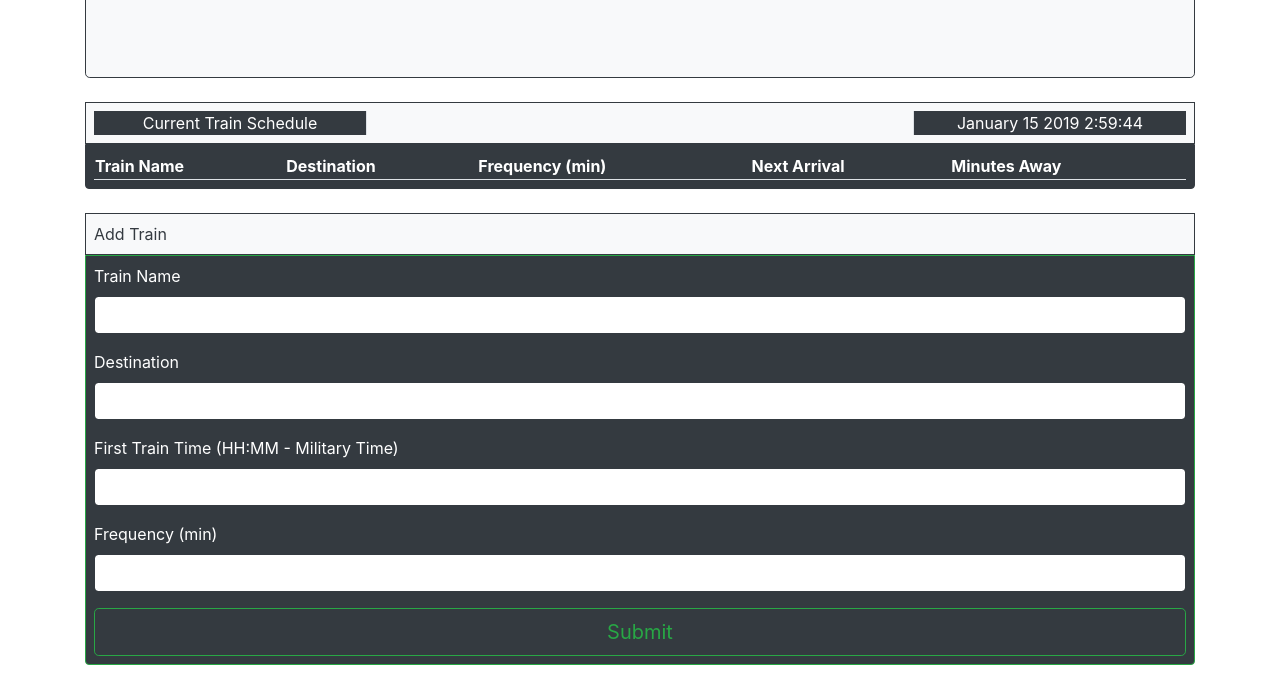
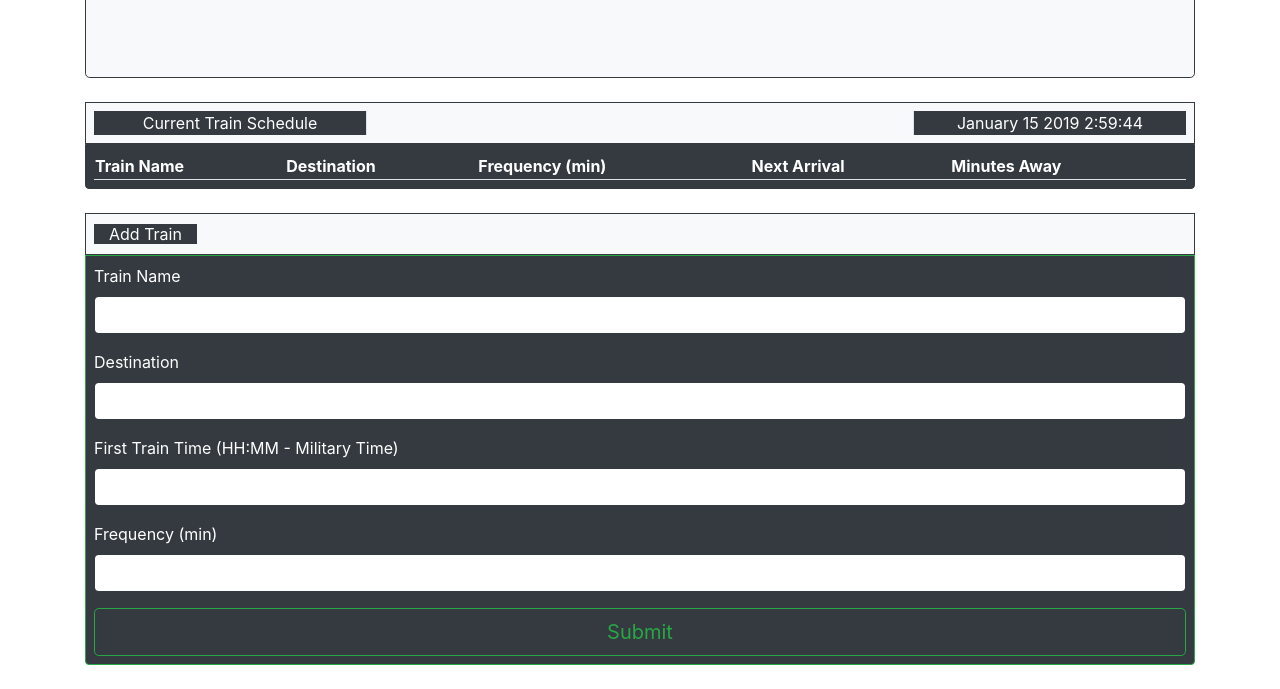
Before and after one commit to oscro/TrainApp, a plain HTML site: page index.html in a window 1280 px wide. Shown: the part 173-862 px from the top of the page. Drawn offline with nearby package versions, Linux system fonts and the light colour scheme; no server answers.

Commit message:
Index Mod

```diff
--- a/index.html
+++ b/index.html
@@ -85,7 +85,7 @@
 
         <div class="border border-dark bg-light text-dark p-2">
 
-            <lable>Add Train</lable>
+            <lable class = "bg-dark text-white col-sm-3">Add Train</lable>
 
         </div>
 
```
